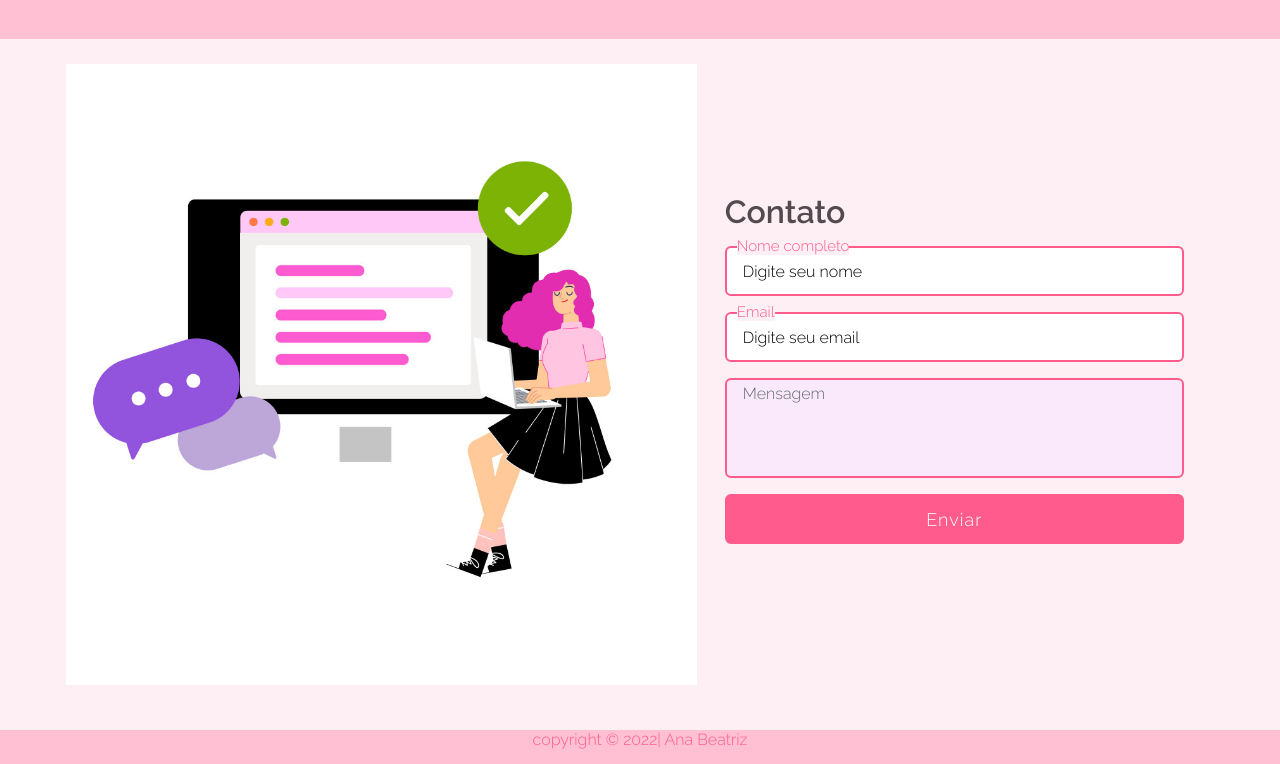
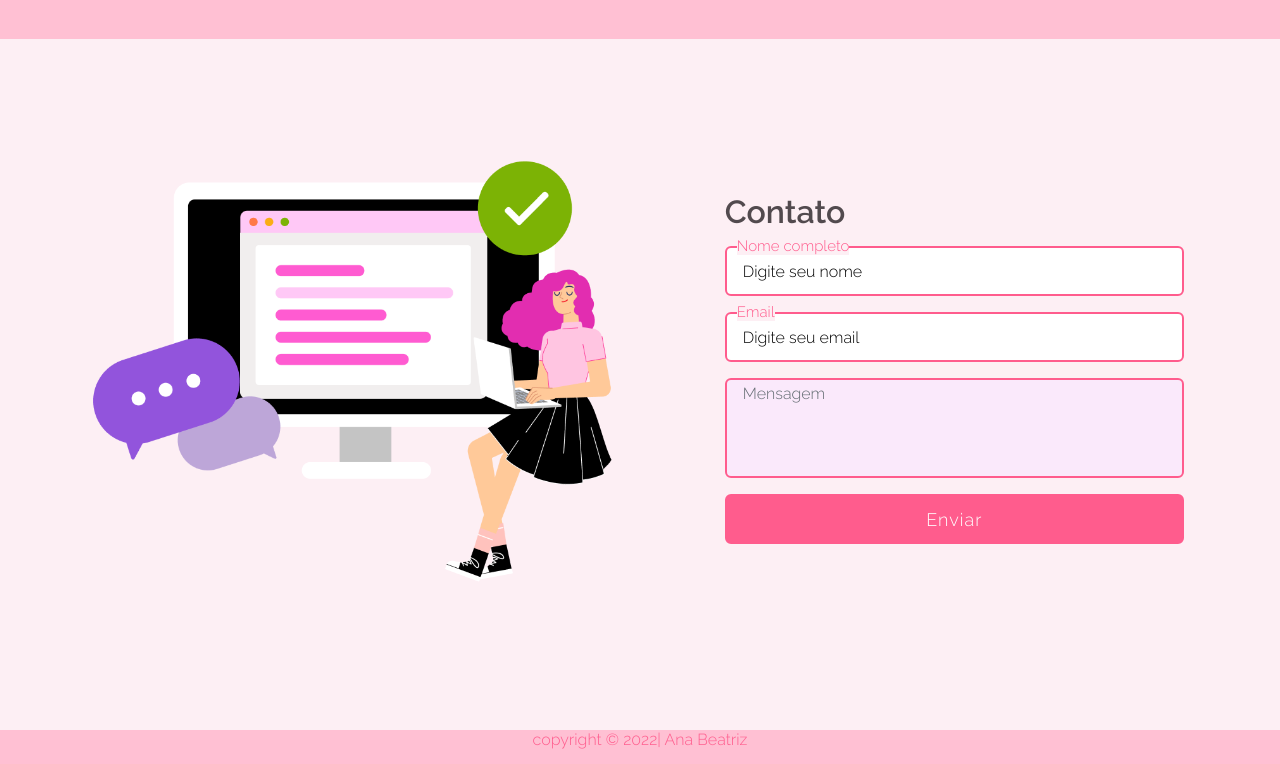
Before and after one commit to AnaBeat/Portfolio, a plain HTML site: page index.html in a window 1280 px wide. Shown: the part 2444-3208 px from the top of the page. Drawn offline with Linux system fonts and the light colour scheme.

Commit message:
Atualização final

```diff
--- a/index.html
+++ b/index.html
@@ -226,7 +226,7 @@
         <div class="container">
           <div class="conteudo">
             <div class="img-contato">
-             <img src="/img/img-contato.jpg" alt="img-contato">
+             <img src="img/img-contato.png" alt="img-contato">
             </div>
           <form action="#">
             <div class="titulo-contato">Contato</div>
```
Also changed, not shown: img/img-contato.jpg (deleted).
